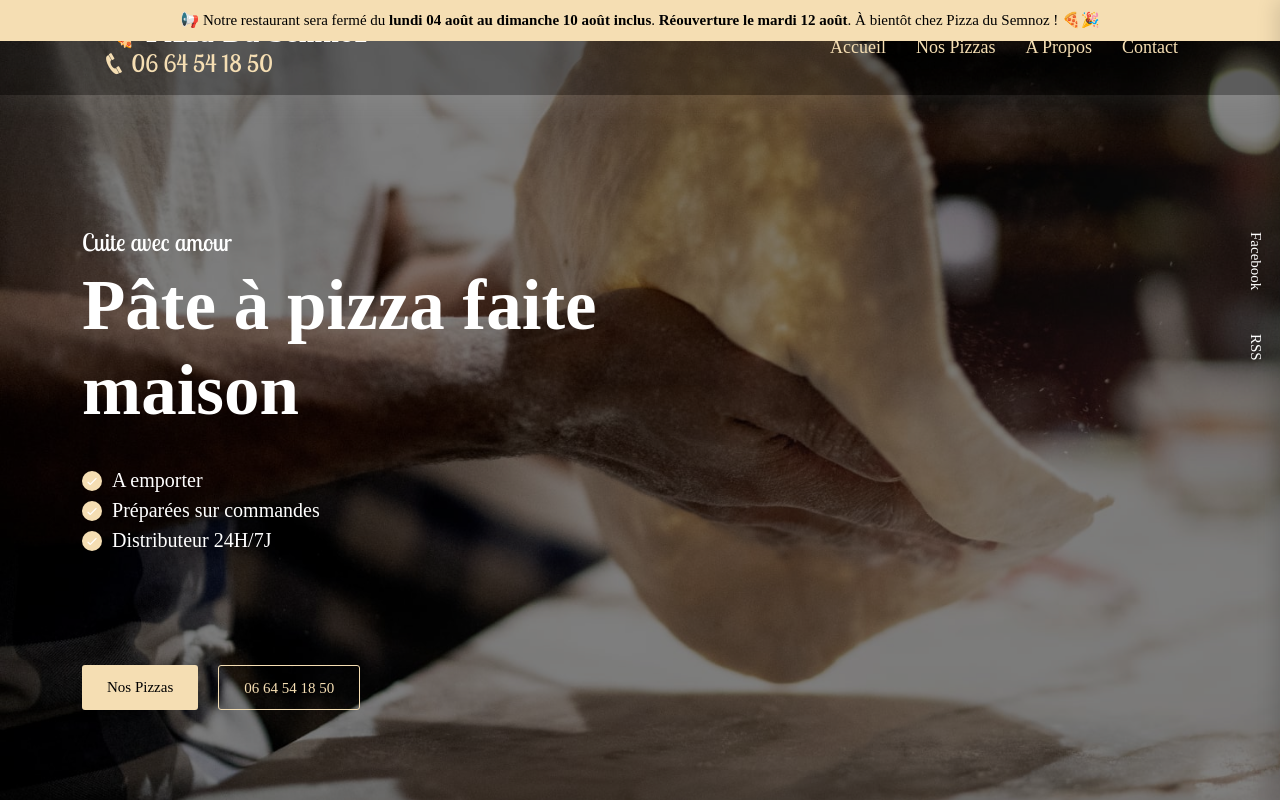
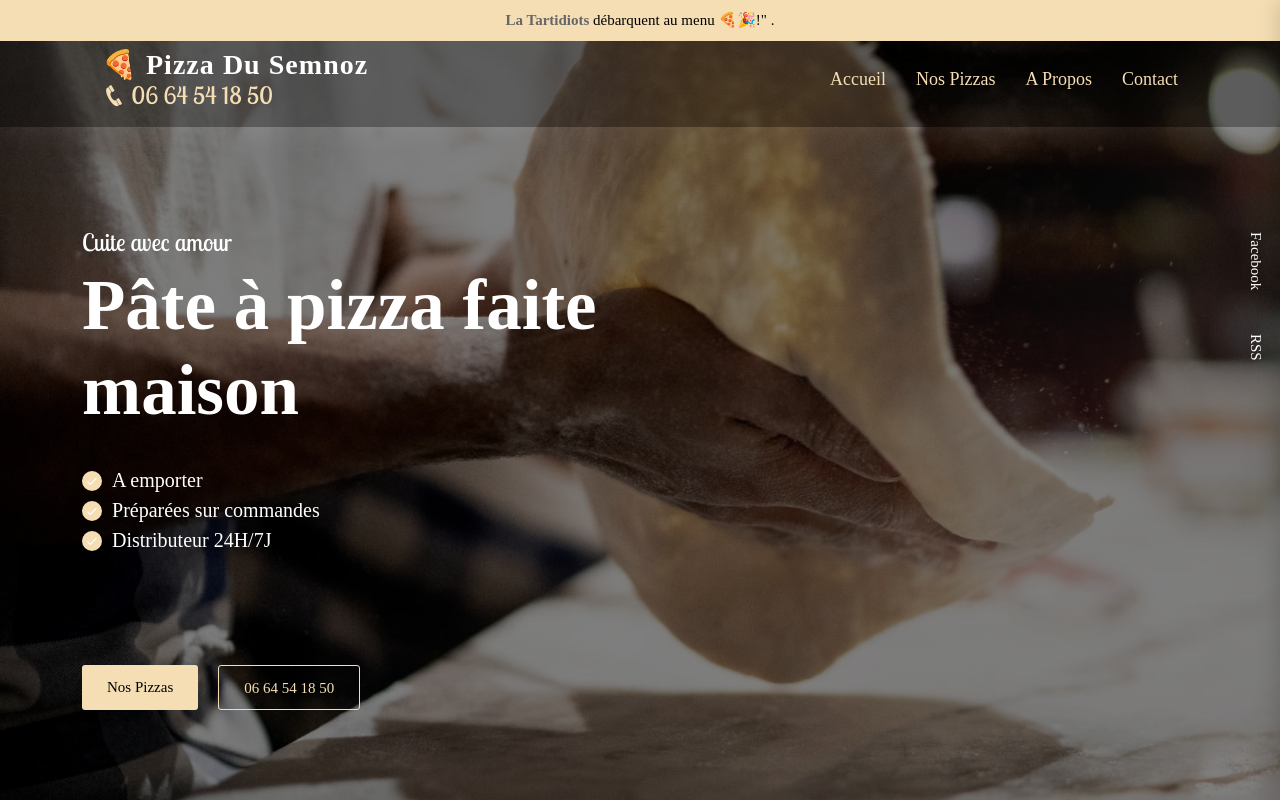
Before and after one commit to GrimonprezAlexis/PizzaDuSemnoz, a Next.js app: page / in a window 1280 px wide. Shown: the top 800 px of the page. Built offline with nearby package versions, Linux system fonts and the light colour scheme.

Commit message:
feat(new pizza): Ajoute la Tartidiot et espace le header

```diff
--- a/component/alert/Alert.tsx
+++ b/component/alert/Alert.tsx
@@ -3,16 +3,16 @@ import './alert.css';
 import Link from 'next/link';
 
 const Alert: React.FC = () => {
-  const timeBeforeHideAlert = new Date('2025-08-12').getTime();
-  const currentTime = new Date().getTime();
-  const shouldHideAlert = currentTime >= timeBeforeHideAlert;
-
   return (
-    <div className={`${shouldHideAlert ? 'hidden' : 'alertBanner'}`}>
+    <div className={`alertBanner`}>
       <div className="py-2">
         <span className="block sm:inline ml-2">
-          📢 Notre restaurant sera fermé du <strong>lundi 04 août au dimanche 10 août inclus</strong>. <strong>Réouverture le mardi 12 août</strong>.{' '}
-          <span className="kf-pulse-red">À bientôt chez Pizza du Semnoz ! 🍕🎉</span>
+          <strong>
+            <Link href="/menu" className="kf-pulse-red">
+              La Tartidiots
+            </Link>
+          </strong>{' '}
+          débarquent au menu 🍕🎉!" .
         </span>
       </div>
     </div>
--- a/data/Data.tsx
+++ b/data/Data.tsx
@@ -1090,6 +1090,12 @@ enum PizzaTitle {
 
 const nouveautePizzaList = [
   {
+    name: 'Tartidiots 🗞',
+    ingredients: 'Sauce crème fraîche, diots, pomme de terre, oignons, reblochon, fromage',
+    prices: ['13.00€', '15.50€', '30.00€'],
+    category: PizzaCategory.NOUVEAUTE,
+  },
+  {
     name: 'Reine di Bufala',
     ingredients: 'Sauce tomate, mozzarella di Bufala, jambon blanc, champignons frais, tomates fraîches, oignons, filet de crème, persillade',
     prices: ['14.00€', '16.50€', '31.00€'],
```
Also changed, not shown: style/main.css.
